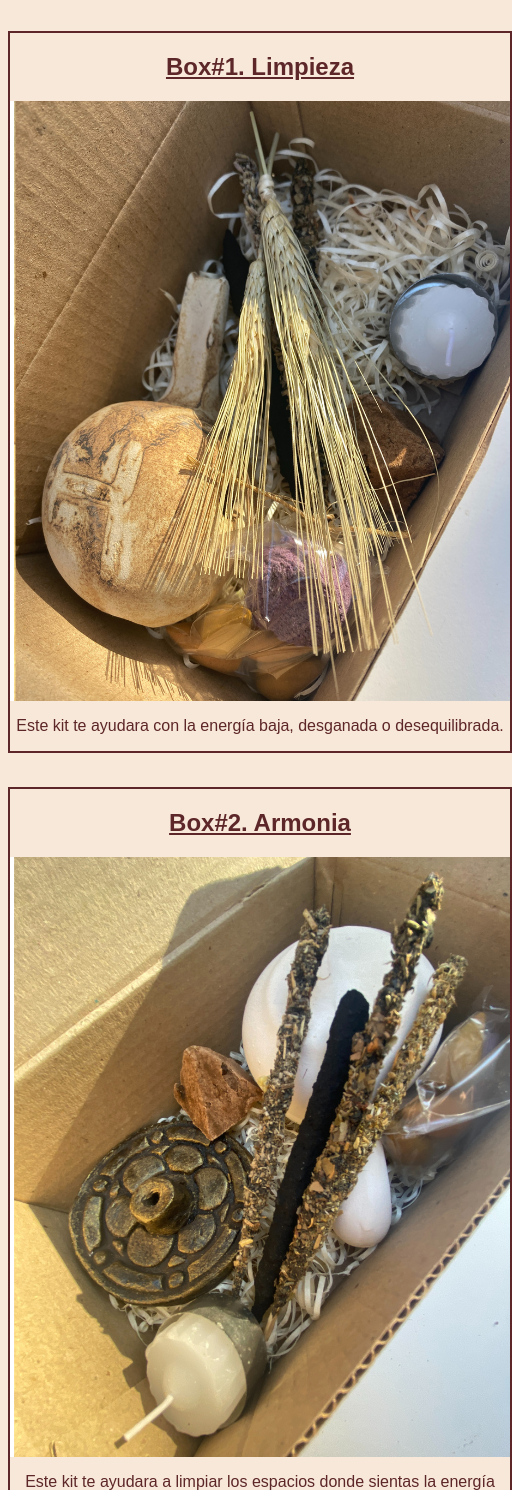
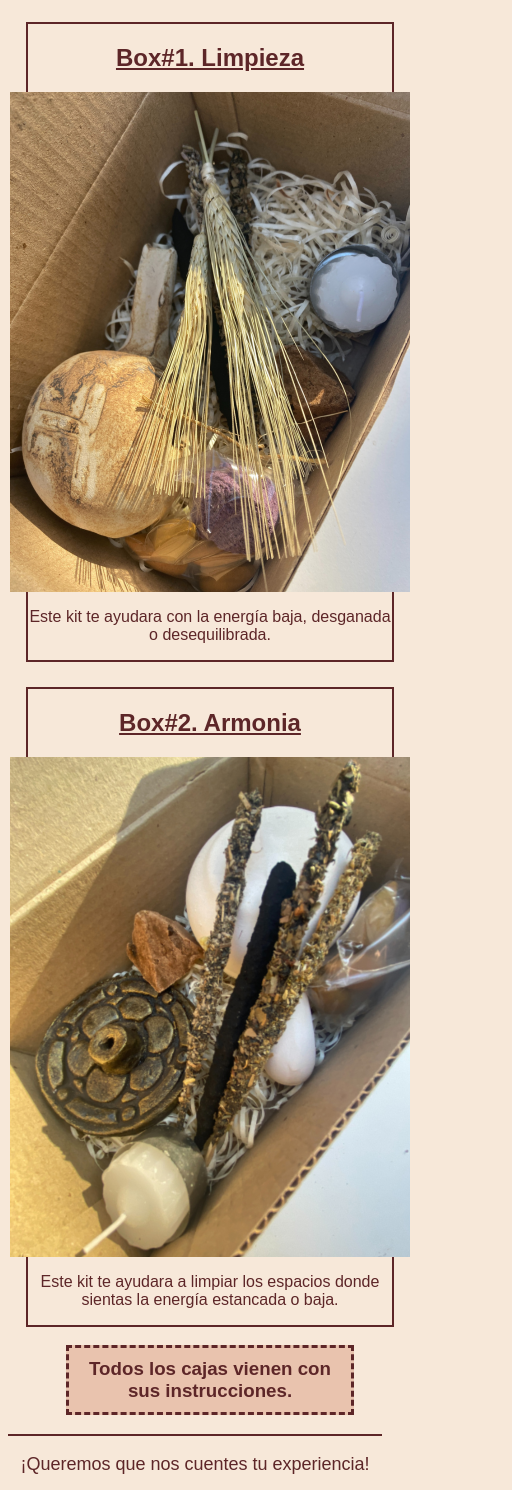
Before and after one commit to MateFabricius/re-entrega, a plain HTML site: page páginas/boxes.html in a window 390 px wide. Shown: the part 431-1921 px from the top of the page, 512 px wide, since content can reach past the window. Drawn offline with Linux system fonts and the light colour scheme.

Commit message:
cambios responsive

```diff
--- a/css/style.css
+++ b/css/style.css
@@ -168,7 +168,7 @@ footer p{
 
     #main_index{
         grid-template-columns: 1fr;
-        grid-template-rows: auto 1fr 1fr 1fr 1fr 1fr 1fr;
+        grid-template-rows: auto auto 1fr auto 1fr auto 1fr;
         grid-template-areas:
         "h1"
         "txt1"
@@ -301,17 +301,26 @@ footer p{
         justify-self: center;
         align-self: center;
         margin-right: 0px;
-        width: auto;
+        width: 90%;
+        text-align: center;
     }
 
     #main_boxes .box2{
         justify-self: center;
+        width: 90%;
+        margin-left: 0;
+    }
+
+    #main_boxes .box2 p{
         width: auto;
-        margin-left: 0;
     }
 
     #main_boxes h3{
         width: 65%;
+    }
+
+    footer p{
+        text-align: center;
     }
 }
 
--- a/páginas/boxes.html
+++ b/páginas/boxes.html
@@ -31,13 +31,13 @@
 
                 <div class="box1">
                     <h2>Box#1. Limpieza</h2>
-                    <img src="../assets/Caja 1/box1.png" alt="Caja con sahumerios y articulos de limpieza energetica">
+                    <img src="../assets/Caja 1/caja2.0.png" alt="Caja con sahumerios y articulos de limpieza energetica">
                     <p>Este kit te ayudara con la energía baja, desganada o desequilibrada.</p>
                 </div>
 
                 <div class="box2">
                     <h2>Box#2. Armonia</h2>
-                    <img src="../assets/Caja 2/box2.png" alt="Caja con sahumerios y articulos de limpieza energetica">
+                    <img src="../assets/Caja 2/caja22.0.png" alt="Caja con sahumerios y articulos de limpieza energetica">
                     <p class="parrafo_box2">Este kit te ayudara a limpiar los espacios donde sientas la energía estancada o baja.</p>
                 </div>
 
```
Also changed, not shown: index.html (+2 -1 lines), assets/Caja 1/caja2.0.png (added), assets/Caja 2/caja22.0.png (added).
